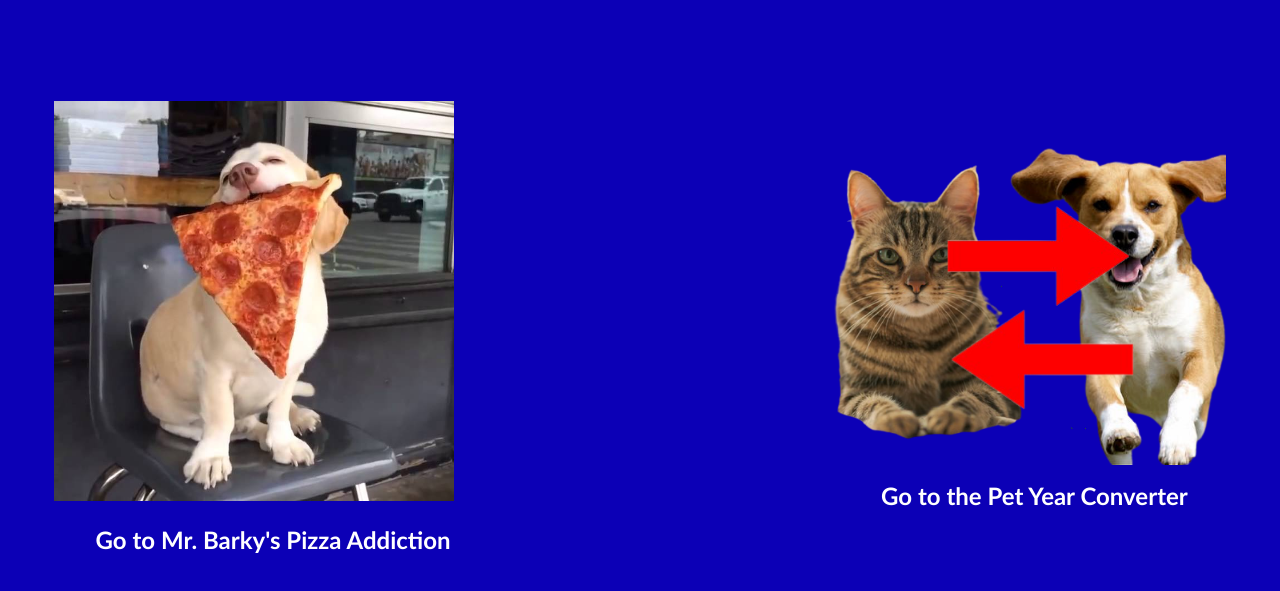
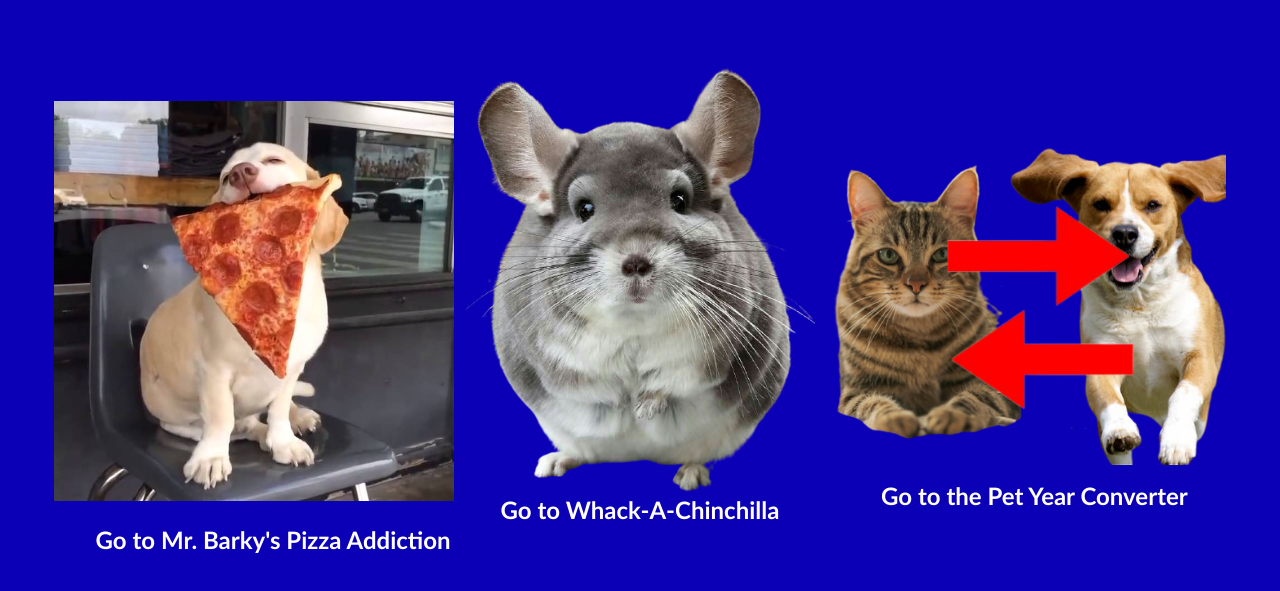
Before and after one commit to CulinaryDelights/petsite.github.io, a plain HTML site: page games.html in a window 1280 px wide. Shown: the part 139-730 px from the top of the page. Drawn offline with Linux system fonts and the light colour scheme.

Commit message:
Added New Game Button

```diff
--- a/games.html
+++ b/games.html
@@ -21,5 +21,10 @@
             <img src="pictures/petConvertPic.png" class="convert-button-goto dogPickPic">
             <p>Go to the Pet Year Converter</p>
         </a>
+
+        <a href="whackafish.html" style="margin: 0px;" class="whackGameGoto dogPickPic">
+            <img src="pictures/game/chinchilla.png" class="whackGameGoto dogPickPic">
+            <p>Go to Whack-A-Chinchilla</p>
+        </a>
     </body>
 </html>
--- a/style.css
+++ b/style.css
@@ -217,6 +217,18 @@
     position: relative;
     top: calc(var(--dogPageTextHeight) + 100px);
     left: -90px;
+}
+
+.whackGameGoto {
+    left: 50%;
+    top: 20%;
+    transform: translate(-50%);
+    width: 350px;
+}
+
+.whackGameGoto p {
+    position: relative;
+    top: calc(var(--dogPageTextHeight) + 350px);
 }
 
 .convert-button-goto p {
@@ -474,6 +486,10 @@
     #gotoMountainDogText {
         top: 250px;
     }
+
+    .whackGameGoto {
+        top: 80%;
+    }
 }
 
 /*Game stuff after this point*/
```
